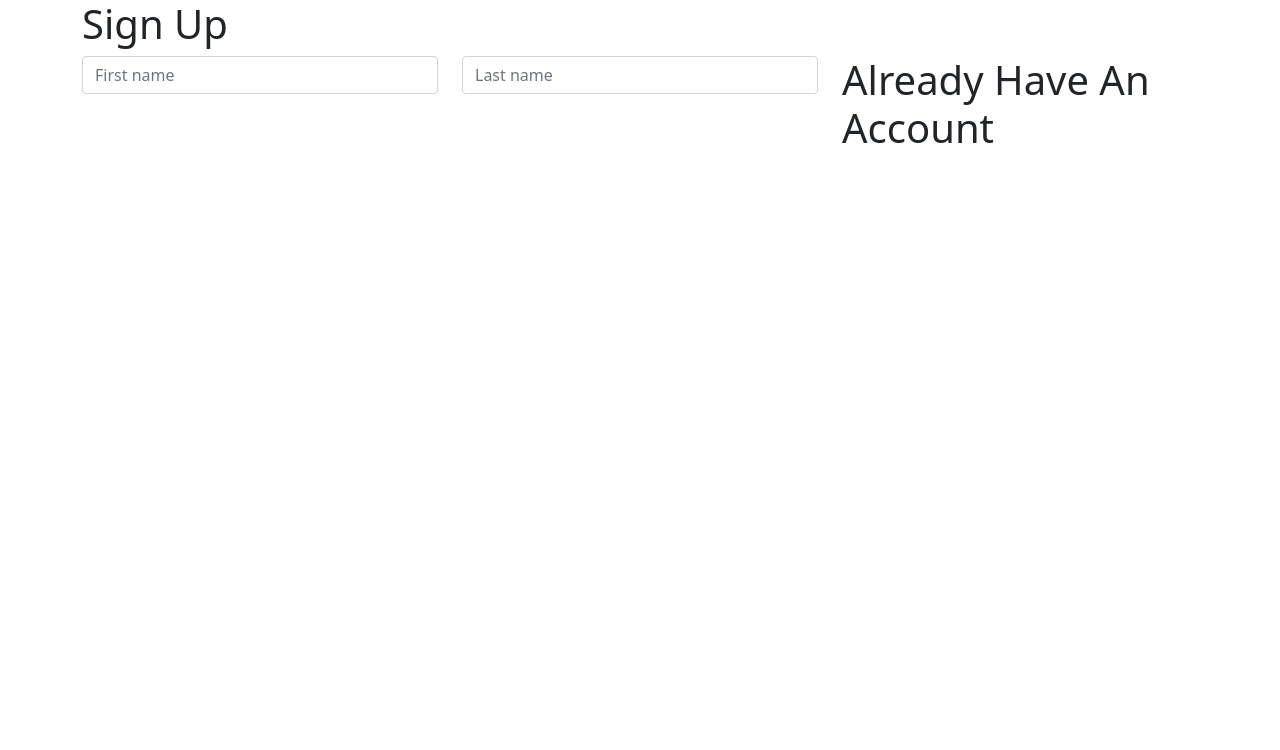
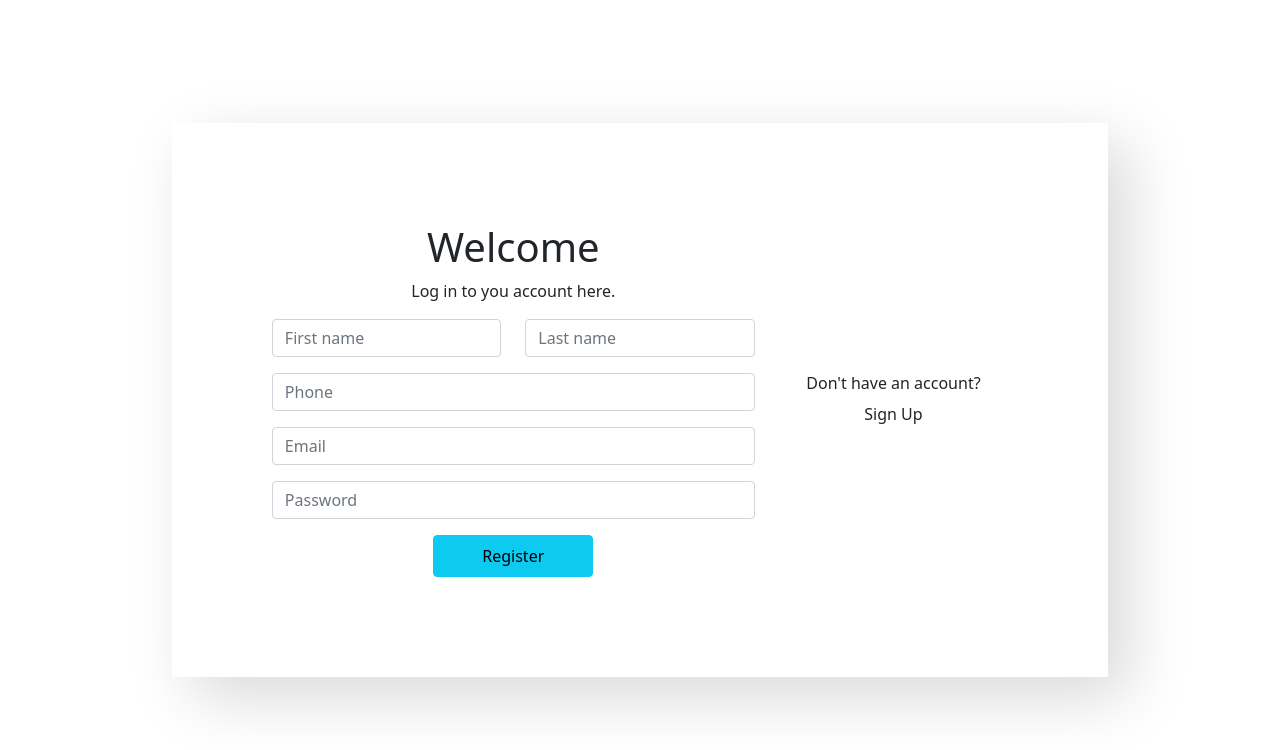
Before and after one commit to CodersTrio/tradeBid-client, a React (Create React App) app: page /signUp in a window 1280 px wide. Shown: the top 750 px of the page. Built offline with nearby package versions, Linux system fonts and the light colour scheme; no server answers.

Commit message:
auth reformed

```diff
--- a/src/App.js
+++ b/src/App.js
@@ -41,6 +41,10 @@ function App() {
               <Home></Home>
 
             </Route>
+            <Route exact path="/addProduct">
+              <AddProduct></AddProduct>
+
+            </Route>
             <Route path="/signUp">
               <SignUp></SignUp>
 
--- a/src/components/authentication/SignIn/SignIn.js
+++ b/src/components/authentication/SignIn/SignIn.js
@@ -1,8 +1,28 @@
-import React from 'react';
-import { Button } from 'react-bootstrap';
+import React, { useState } from 'react';
+import { Button, Alert } from 'react-bootstrap';
 import './SignIn.css';
+import { useLocation, useHistory, Link } from 'react-router-dom';
+import useAuth from '../../../hook/useAuth';
 
 const SignIn = () => {
+    const [loginData, setLoginData] = useState({});
+    const { user, loginUser, authError } = useAuth();
+
+    const location = useLocation();
+    const history = useHistory();
+
+
+    const handleOnChange = e => {
+        const field = e.target.name;
+        const value = e.target.value;
+        const newLoginData = { ...loginData };
+        newLoginData[field] = value;
+        setLoginData(newLoginData);
+    }
+    const handleLoginSubmit = e => {
+        loginUser(loginData.email, loginData.password, location, history);
+        e.preventDefault();
+    }
     return (
         <div className="sinInComponent">
             <div className="signInContainer">
@@ -11,17 +31,18 @@ const SignIn = () => {
                     <div className="col-md-8 text-center inputFields" style={{padding:'20px'}}>
                         <h1>Welcome</h1>
                         <p>Log in to you account here.</p>
-                        <div className="">
-                        <input className="emailInp" type="email" name="email" placeholder="Enter your email address"/>
+                        <form onSubmit={handleLoginSubmit}>
+                        <input className="emailInp" type="email" name="email" placeholder="Enter your email address" onChange={handleOnChange}/>
                         <br /><br />
-                        <input className="passwordInp" type="password" name="password" placeholder="Enter your password"/>
+                        <input className="passwordInp" type="password" name="password" placeholder="Enter your password" onChange={handleOnChange}/>
                         <br /><br />
-                        <Button className="py-2  px-5" variant="info">Log in</Button>
-                        </div>
+                        <Button className="py-2  px-5" variant="info" type="submit">Log in</Button>
+                        {user?.email && <Alert severity="success">Login successfully!</Alert>}
+                        </form>
                     </div>
                     <div className="col-md-4 signUpNow" style={{padding: '20px', backgroundColor:'cyan'}}>
                         <div><h6 >Don't have an account? </h6></div>
-                        <div><p>Sign Up</p></div>
+                        <div><p> <Link to='/signUp'> Sign Up </Link></p></div>
                     </div>
                 </div>
             </div>
--- a/src/components/authentication/SignUp/SignUp.css
+++ b/src/components/authentication/SignUp/SignUp.css
@@ -0,0 +1,42 @@
+.sinUpComponent{
+    min-height: 100vh;
+    display: flex;
+    align-items: center;
+    justify-content: center;
+}
+.signUpContainer{
+    width: 70%;
+    margin: 0 auto;
+    position: relative;
+
+
+}
+
+.inputFields{
+    display: flex;
+    align-items: center;
+    justify-content: center;
+    flex-direction: column;
+}
+
+
+.emailInp, .passwordInp{
+    width: 40vw;
+    padding: 10px;
+    border: 1px solid #666666;
+}
+
+
+.signUpNow{
+    display: flex ;
+    flex-direction: column ;
+    align-items: center;
+    justify-content: center;
+}
+
+
+.SignUp{
+    box-shadow: 20px 20px 60px #d9d9d9,
+    -20px -20px 60px #ffffff;
+    padding: 100px;
+}
--- a/src/components/authentication/SignUp/SignUp.js
+++ b/src/components/authentication/SignUp/SignUp.js
@@ -1,15 +1,16 @@
-import React, { useState } from 'react';
+import React, { useRef, useState } from 'react';
 import { useHistory } from 'react-router-dom';
 
 import './SignUp.css';
 import useAuth from './../../../hook/useAuth';
+import { Alert, Button } from 'react-bootstrap';
 
 const SignUp = () => {
 
 
     const [loginData, setLoginData] = useState({});
     const history = useHistory();
-    const { user, registerUser, isLoading } = useAuth();
+    const {  registerUser, user } = useAuth();
 
     const handleOnBlur = e => {
         const field = e.target.name;
@@ -19,32 +20,61 @@ const SignUp = () => {
         setLoginData(newLoginData);
     }
     const handleLoginSubmit = e => {
-        if (loginData.password !== loginData.password2) {
-            alert('Your password did not match');
-            return;
-        }
+        // if (loginData.password !== loginData.password2) {
+        //     alert('Your password did not match');
+        //     return;
+        // }
         registerUser(loginData.email, loginData.password, loginData.name, history);
 
         e.preventDefault();
     }
 
     return (
-        <div className="container ">
-            <h1>Sign Up </h1>
+        <div className="sinUpComponent">
+            <div className="SignUp">
+                <div className="row ">
+                    <div className="col-md-8 text-center signUpContainer">
+                        <h1>Welcome</h1>
+                        <p>Log in to you account here.</p>
+                        <form onSubmit={handleLoginSubmit}>
+                            <div class="row my-3">
+                                <div class="col">
+                                    <input type="text" class="form-control" placeholder="First name" aria-label="First name" name="name" onBlur={handleOnBlur}/>
+                                </div>
+                                <div class="col">
+                                    <input type="text" class="form-control" placeholder="Last name" aria-label="Last name"   onBlur="handleOnBlur"/>
+                                </div>
+                            </div>
+                            <div class="row mb-3">
 
-            <div className=" row">
-                <div className="col-md-8">
-                    <div class="row">
-                        <div class="col">
-                            <input type="text" class="form-control" placeholder="First name" aria-label="First name"/>
-                        </div>
-                        <div class="col">
-                            <input type="text" class="form-control" placeholder="Last name" aria-label="Last name"/>
-                        </div>
+                               <div class="col-12">
+                                   <input type="text" class="form-control" id="phone" placeholder='Phone' name="phone" onBlur="handleOnBlur" />
+                               </div>
+                           </div>
+                            <div class="row mb-3">
+
+                                <div class="col-12">
+                                    <input type="email" class="form-control" id="inputEmail3" placeholder='Email' name="email" onBlur={handleOnBlur}/>
+                                </div>
+                            </div>
+                            <div class="row mb-3">
+
+                                <div class="col-12">
+                                    <input type="password" class="form-control" id="inputPassword3" placeholder='Password' name="password" onBlur={handleOnBlur}/>
+                                </div>
+                            </div>
+
+                            <Button className="py-2 px-5" variant="info" type="submit">Register</Button>
+                            {/* {user?.email && <Alert severity="success">User Created successfully!</Alert>} */}
+
+
+                        </form>
+
                     </div>
-                </div>
-                <div className="col-md-4">
-                    <h1>Already Have An Account</h1>
+                    <div className="col-md-4 signUpNow mt-3">
+                        <div><h6 >Don't have an account? </h6></div>
+                        <div><p>Sign Up</p></div>
+                    </div>
                 </div>
             </div>
         </div>
```
